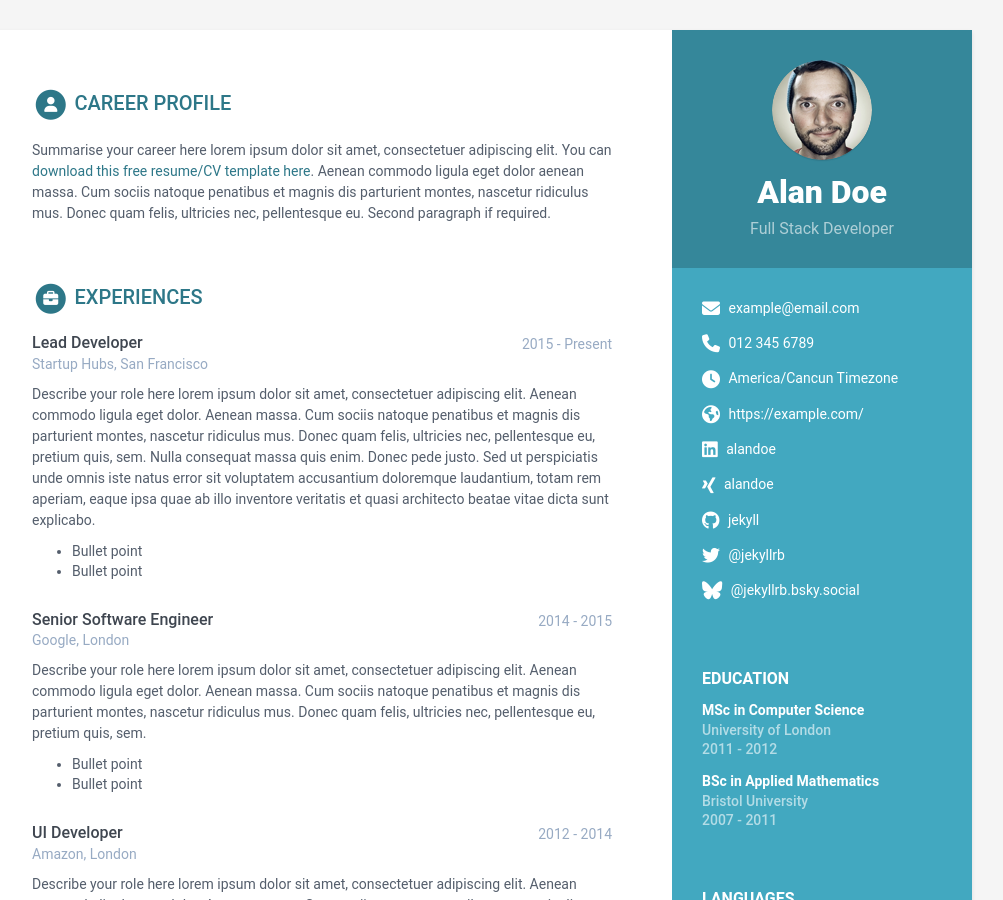
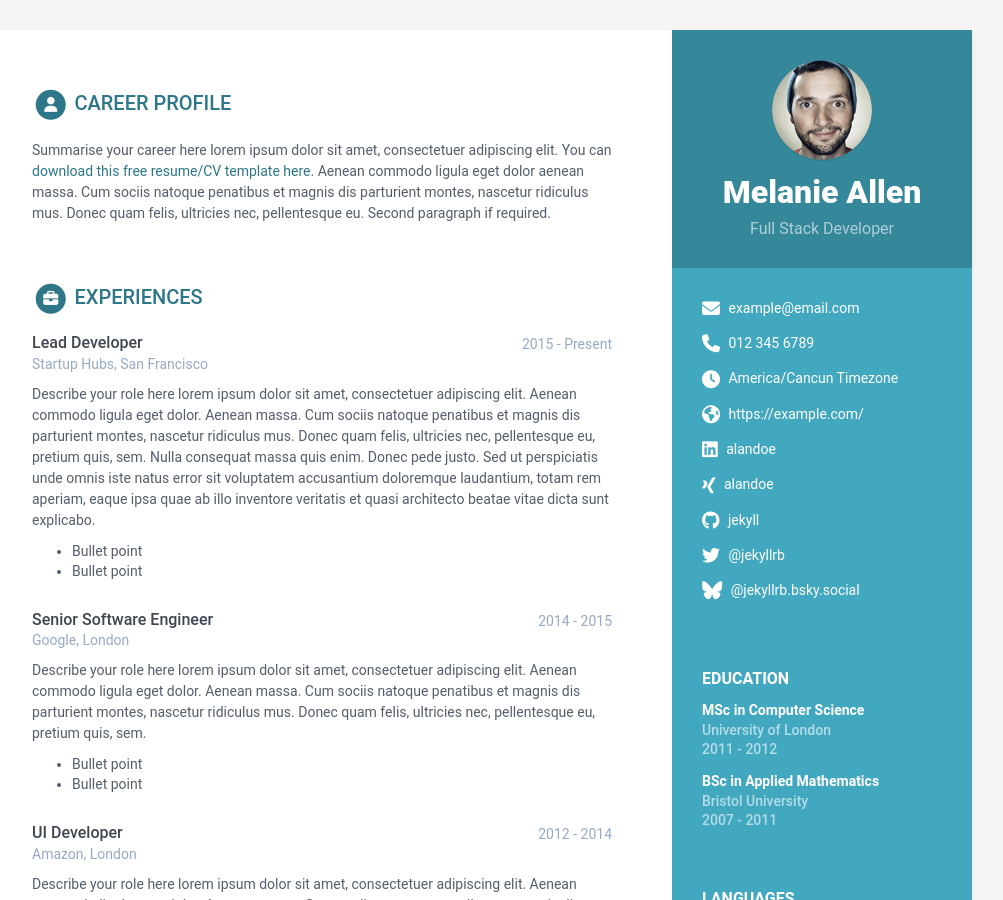
Before and after one commit to goldfishlaser/online-cv2, a Jekyll site: the page built from index.html, in a window 1280 px wide and 900 px high. Shown: the whole window, without its empty margins (168-1171 px from the left). Built offline with Jekyll 4.4.1, drawn with Linux system fonts in a browser that asks for light colours.

Commit message:
Update data.yml
Add name

```diff
--- a/_data/data.yml
+++ b/_data/data.yml
@@ -8,7 +8,7 @@ sidebar:
   education: True # set to False if you want education in main section instead of in sidebar
 
   # Profile information
-  name: Alan Doe
+  name: Melanie Allen
   tagline: Full Stack Developer
   avatar: profile.png #place a 100x100 picture inside /assets/images/ folder and provide the name of the file below
 
```
